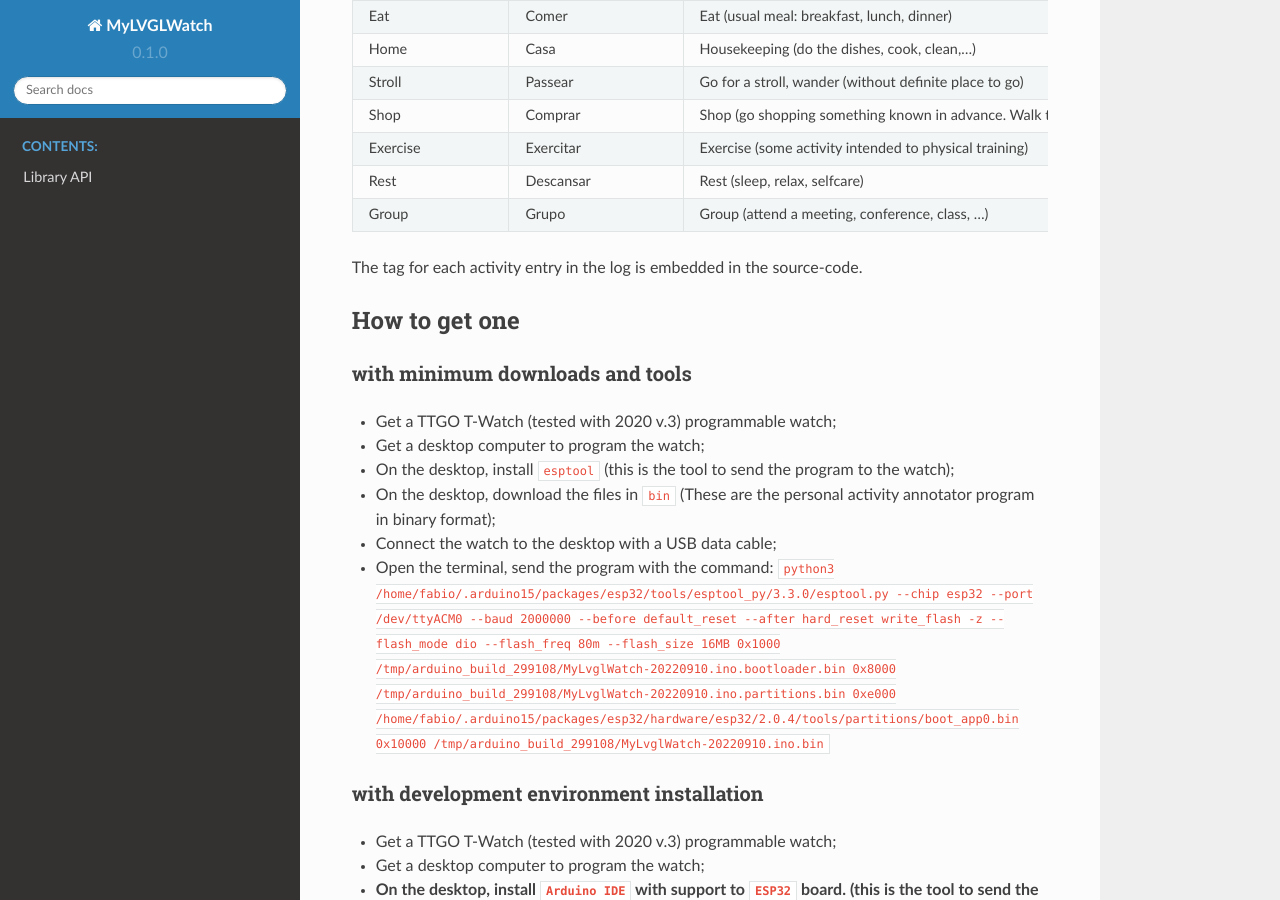
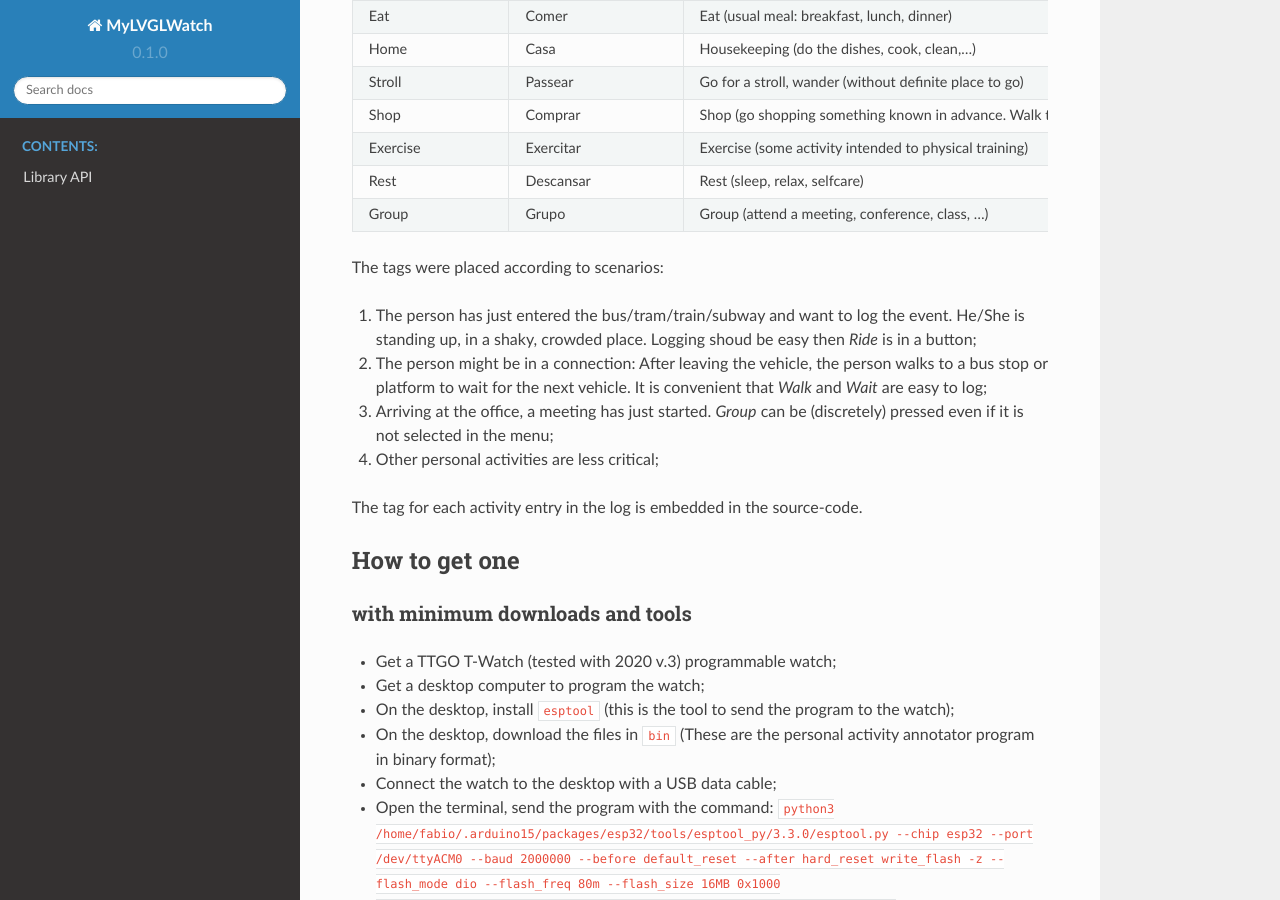
Before and after one commit to FNakano/MyLVGLWatch, a Sphinx documentation site: the page built from docs/source/index.rst, in a window 1280 px wide and 900 px high, scrolled down 1847 px. Built offline with Sphinx 7.4.7 and the Read the Docs theme 2.0.0, drawn with Linux system fonts in a browser that asks for light colours; pages that are not in the unit, such as notebooks, are missing from menus.

Commit message:
Reorganize paragraphs, state cornerstones and milestones. Justified the placement of the tags.

```diff
--- a/docs/source/index.rst
+++ b/docs/source/index.rst
@@ -81,6 +81,14 @@ For example, in a particular use, a more precise meaning is possible:
    * - Group
      - Grupo
      - Group (attend a meeting, conference, class, ...)
+
+The tags were placed according to scenarios:
+
+1. The person has just entered the bus/tram/train/subway and want to log the event. He/She is standing up, in a shaky, crowded place. Logging shoud be easy then *Ride* is in a button;
+2. The person might be in a connection: After leaving the vehicle, the person walks to a bus stop or platform to wait for the next vehicle. It is convenient that *Walk* and *Wait* are easy to log;
+3. Arriving at the office, a meeting has just started. *Group* can be (discretely) pressed even if it is not selected in the menu;
+4. Other personal activities are less critical;
+
 
 The tag for each activity entry in the log is embedded in the source-code.
 
```
Also changed, not shown: 1 other file.
